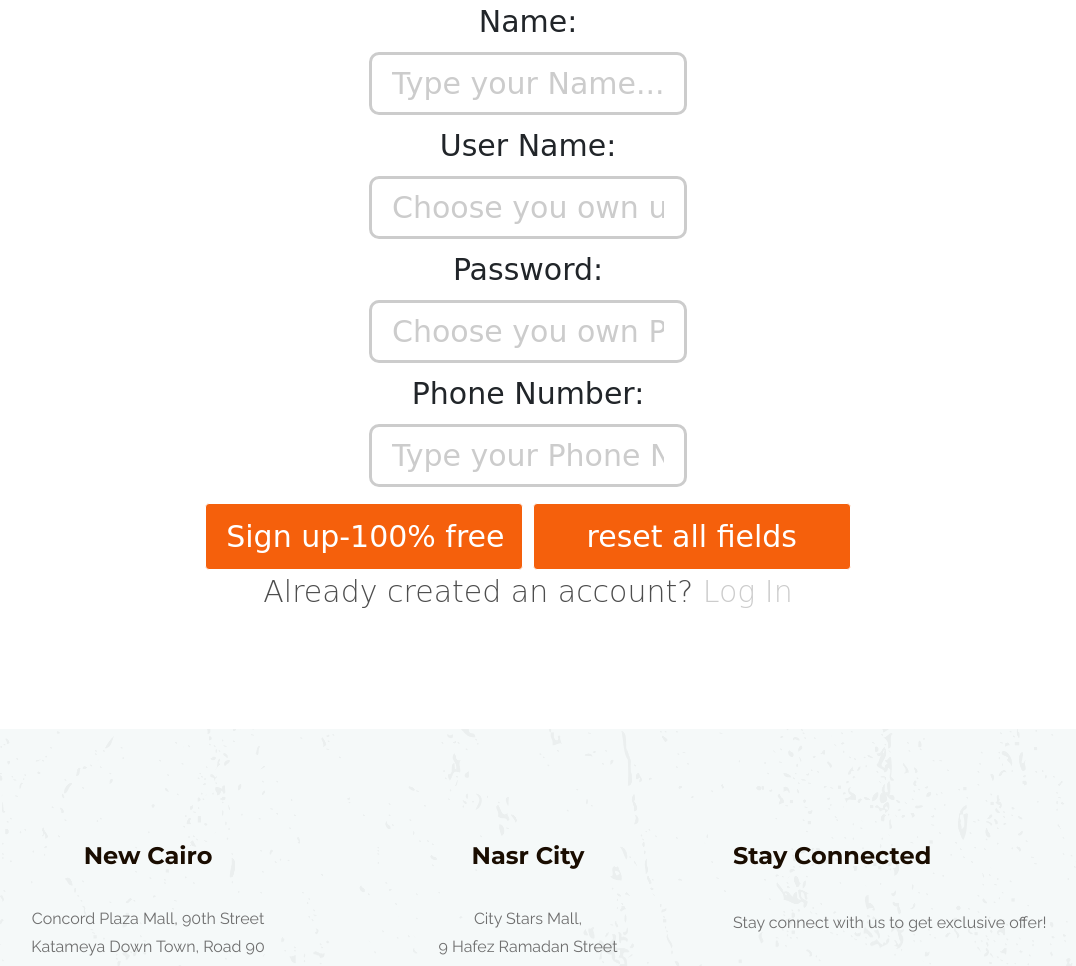
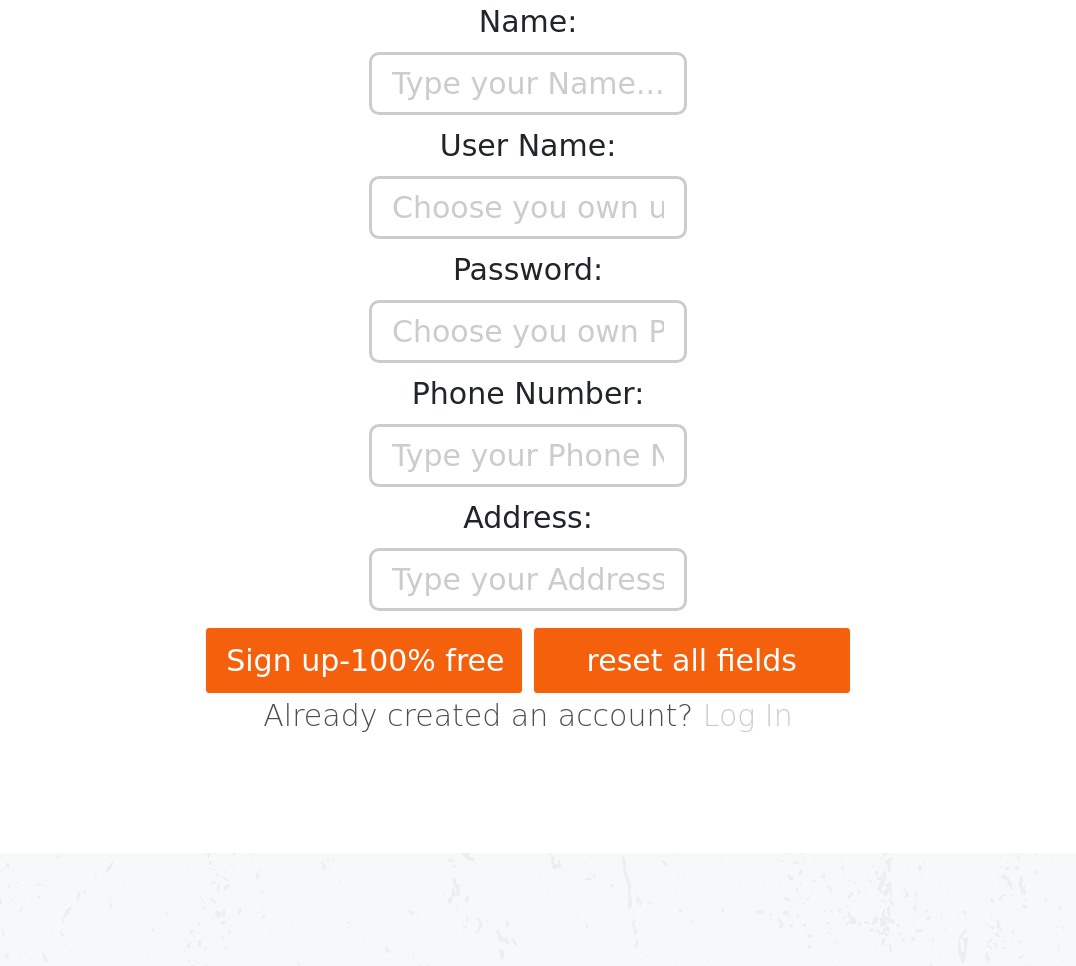
Before and after one commit to hossamMohamed00/Online-Ordering-System, a PHP site: page /Register.php in a window 1280 px wide. Shown: the part 208-1174 px from the top of the page, without its empty margins (112-1188 px from the left). Run offline with PHP 8.4, Linux system fonts and the light colour scheme; some web fonts are replaced.

Commit message:
Register Page Updated
Add Address Input

```diff
--- a/Register.php
+++ b/Register.php
@@ -84,6 +84,8 @@
                 Phone Number:<br>
                 <input class="Form_input" type="text" name="phonenumber" placeholder="Type your Phone Number..." maxlength="11"  required><br>
 
+                Address:<br>
+                <input class="Form_input" type="text" name="phonenumber" placeholder="Type your Address..." maxlength="11"  required><br>
 
                 <input class="Form_input2" type="submit" name="Signup" value="Sign up-100% free">
                 <input class="Form_input2" type="reset" name="reset" value="reset all fields">
```
